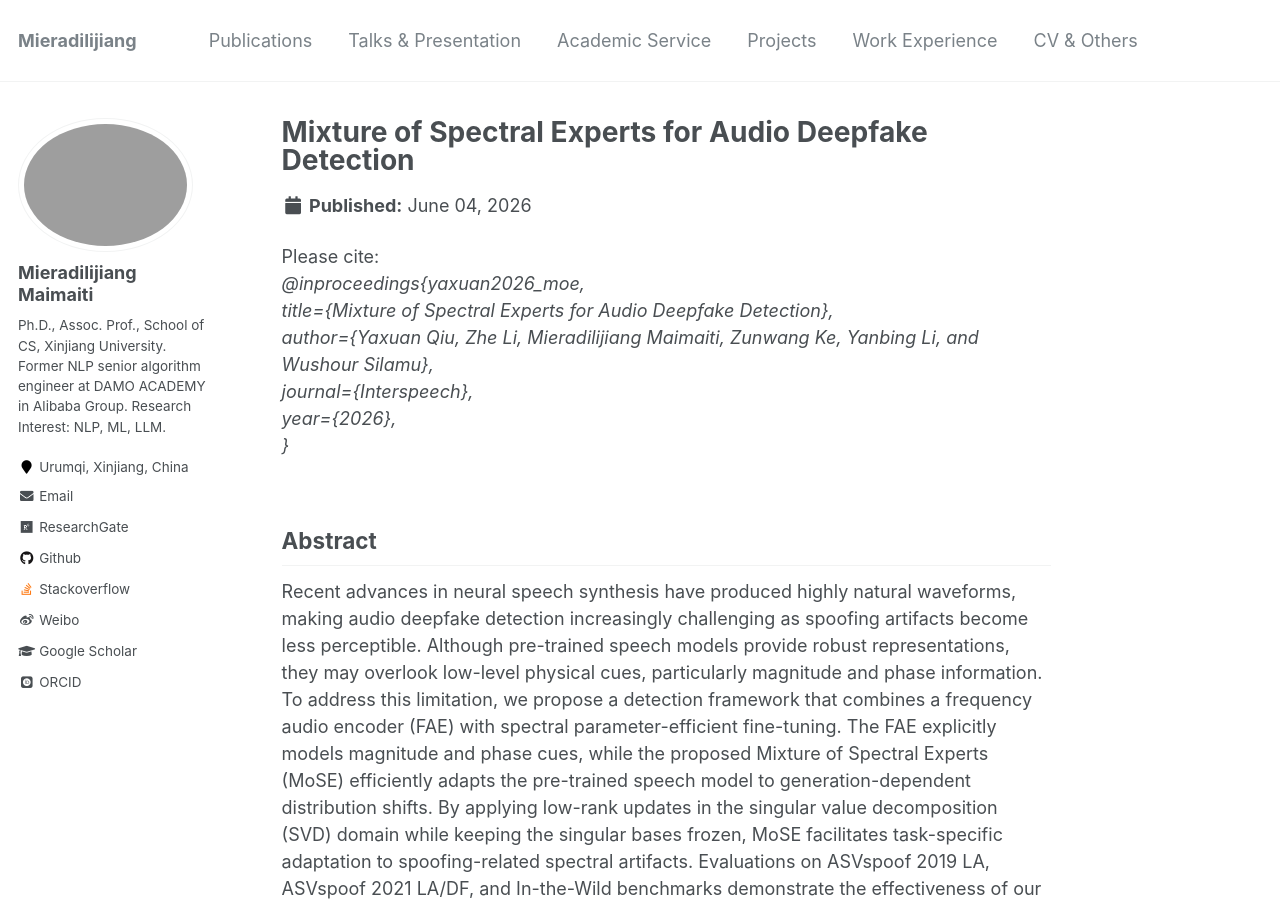
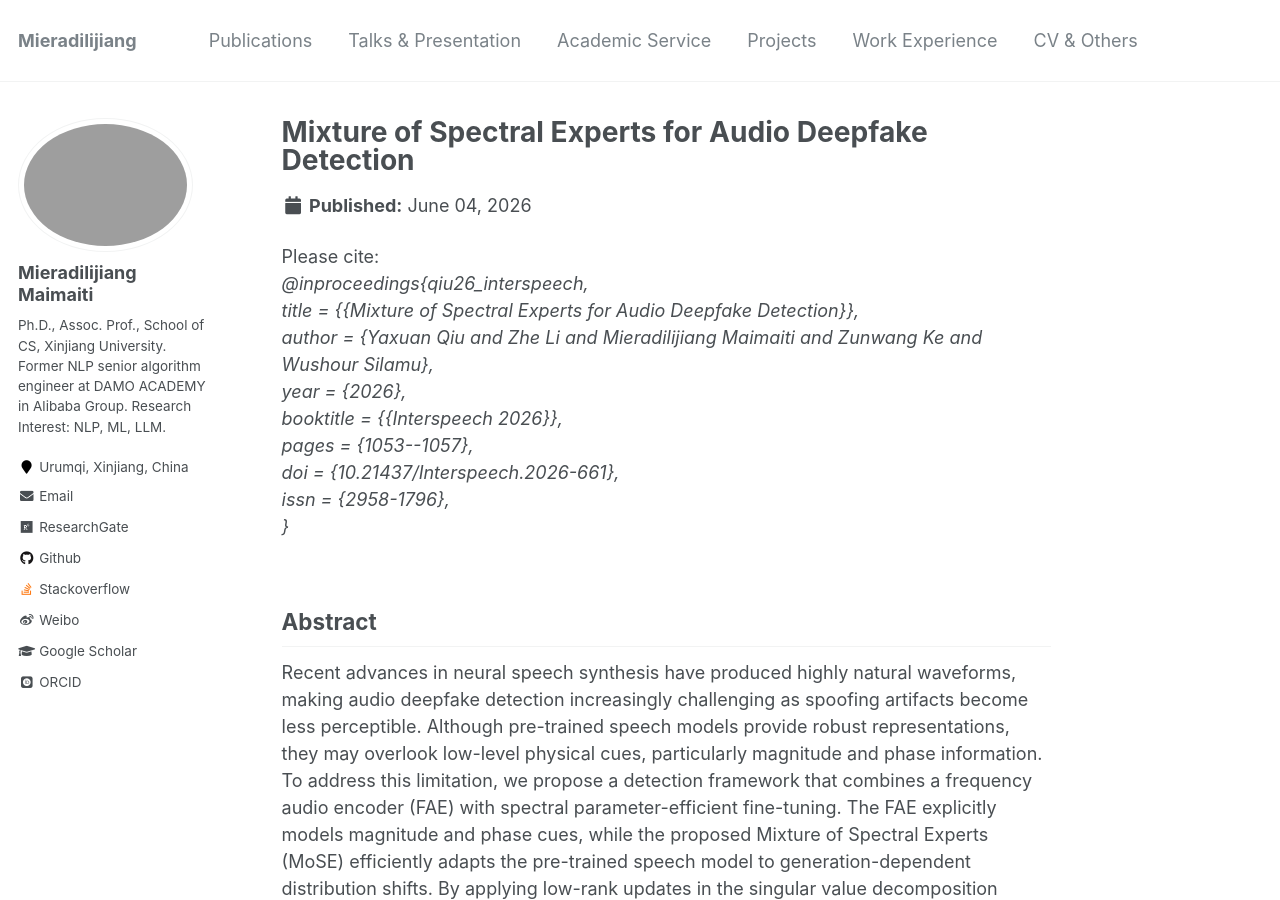
Before and after one commit to miradel51/miradel51.github.io, a Jekyll site: the page built from _publications/2026_interspeech_moe.md, in a window 1280 px wide and 900 px high. Built offline with Jekyll 4.4.1, drawn with Linux system fonts in a browser that asks for light colours; some web fonts are replaced.

Commit message:
Update 2026_interspeech_moe.md
revised the citation

```diff
--- a/_publications/2026_interspeech_moe.md
+++ b/_publications/2026_interspeech_moe.md
@@ -6,14 +6,17 @@ excerpt: ''
 date: 2026-06-04
 author: Yaxuan Qiu, Zhe Li, <b>Mieradilijiang Maimaiti</b>*, Zunwang Ke, Yanbing Li, and Wushour Silamu
 conference: In International Conference <b>Interspeech (2026)</b> (*=corresponding author)
-venue: ''
+venue: 'Sydney, Australia'
 paperurl: 'https://www.researchgate.net/publication/407042877_Mixture_of_Spectral_Experts_for_Audio_Deepfake_Detection'
 citation: '<br>
-@inproceedings{yaxuan2026_moe,<br>
-  title={Mixture of Spectral Experts for Audio Deepfake Detection},<br>
-  author={Yaxuan Qiu, Zhe Li, Mieradilijiang Maimaiti, Zunwang Ke, Yanbing Li, and Wushour Silamu},<br>
-  journal={Interspeech},<br>
-  year={2026},<br>
+@inproceedings{qiu26_interspeech,<br>
+  title     = {{Mixture of Spectral Experts for Audio Deepfake Detection}},<br>
+  author    = {Yaxuan Qiu and Zhe Li and Mieradilijiang Maimaiti and Zunwang Ke and Wushour Silamu},<br>
+  year      = {2026},<br>
+  booktitle = {{Interspeech 2026}},<br>
+  pages     = {1053--1057},<br>
+  doi       = {10.21437/Interspeech.2026-661},<br>
+  issn      = {2958-1796},<br>
 }'
 
 ---
```
